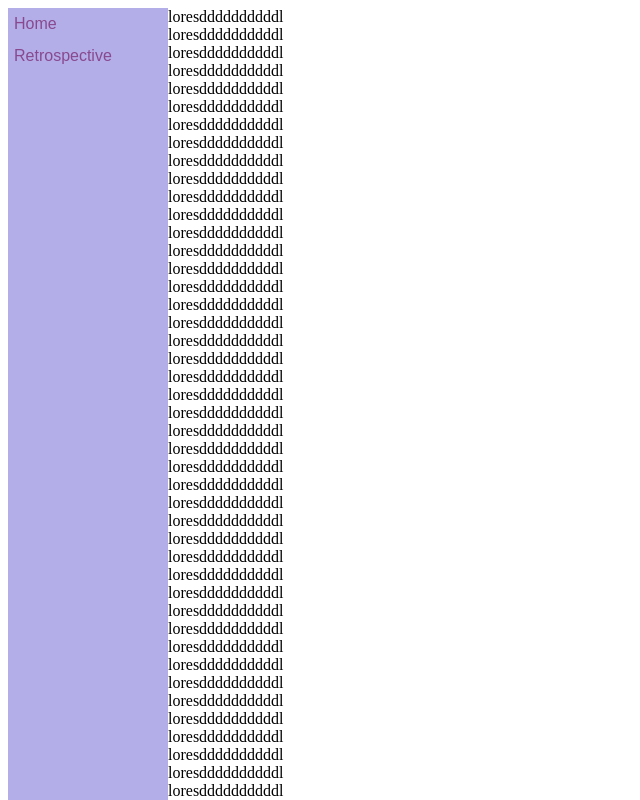
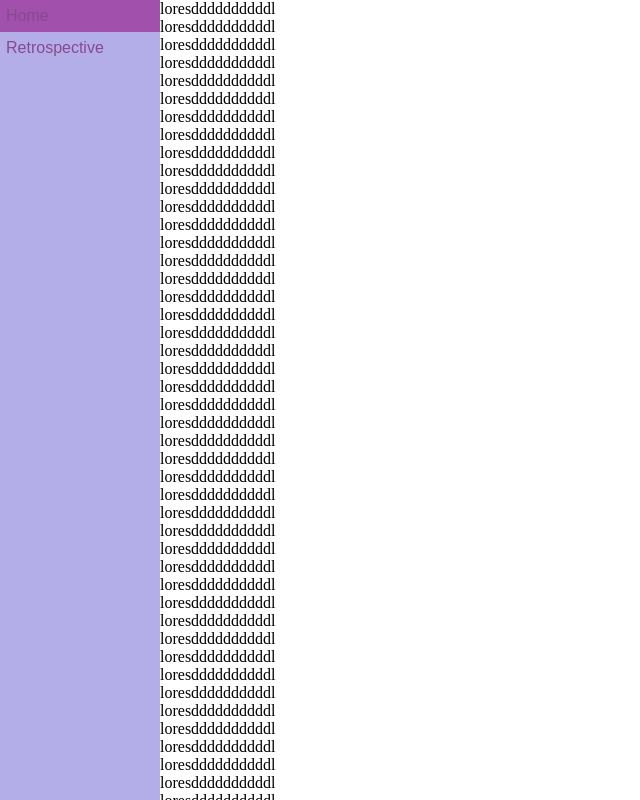
Before and after one commit to Dmytrych/retrospective, a React (Create React App) app: page / in a window 1280 px wide. Shown: the top 800 px of the page, without its empty margins (0-640 px from the left). Built offline with nearby package versions, Linux system fonts and the light colour scheme.

Commit message:
Fixed margins and paddings for body

```diff
--- a/src/App.css
+++ b/src/App.css
@@ -1,3 +1,8 @@
+body {
+    margin: 0px;
+    padding: 0px;
+}
+
 .display-flex {
     display: flex;
 }
```
